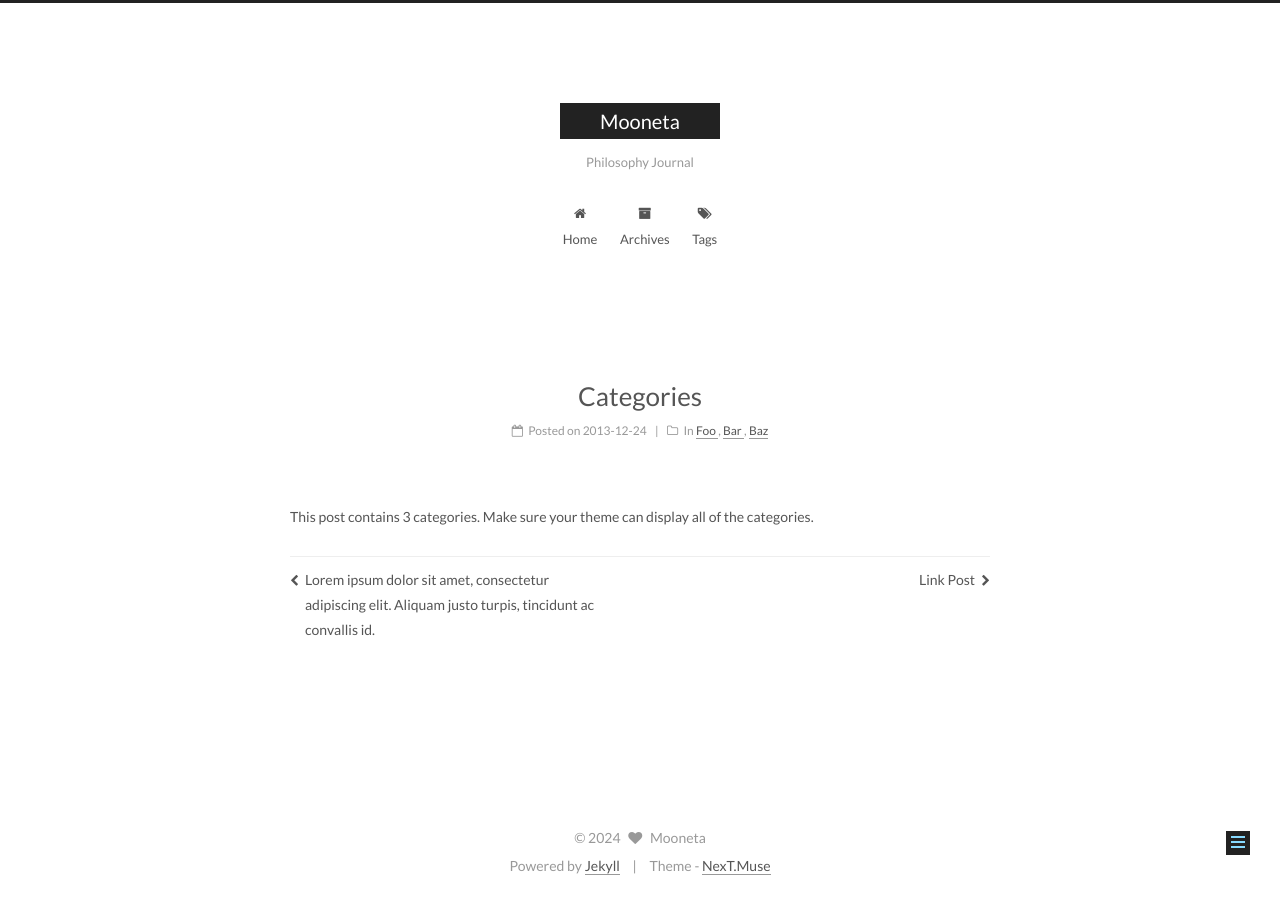
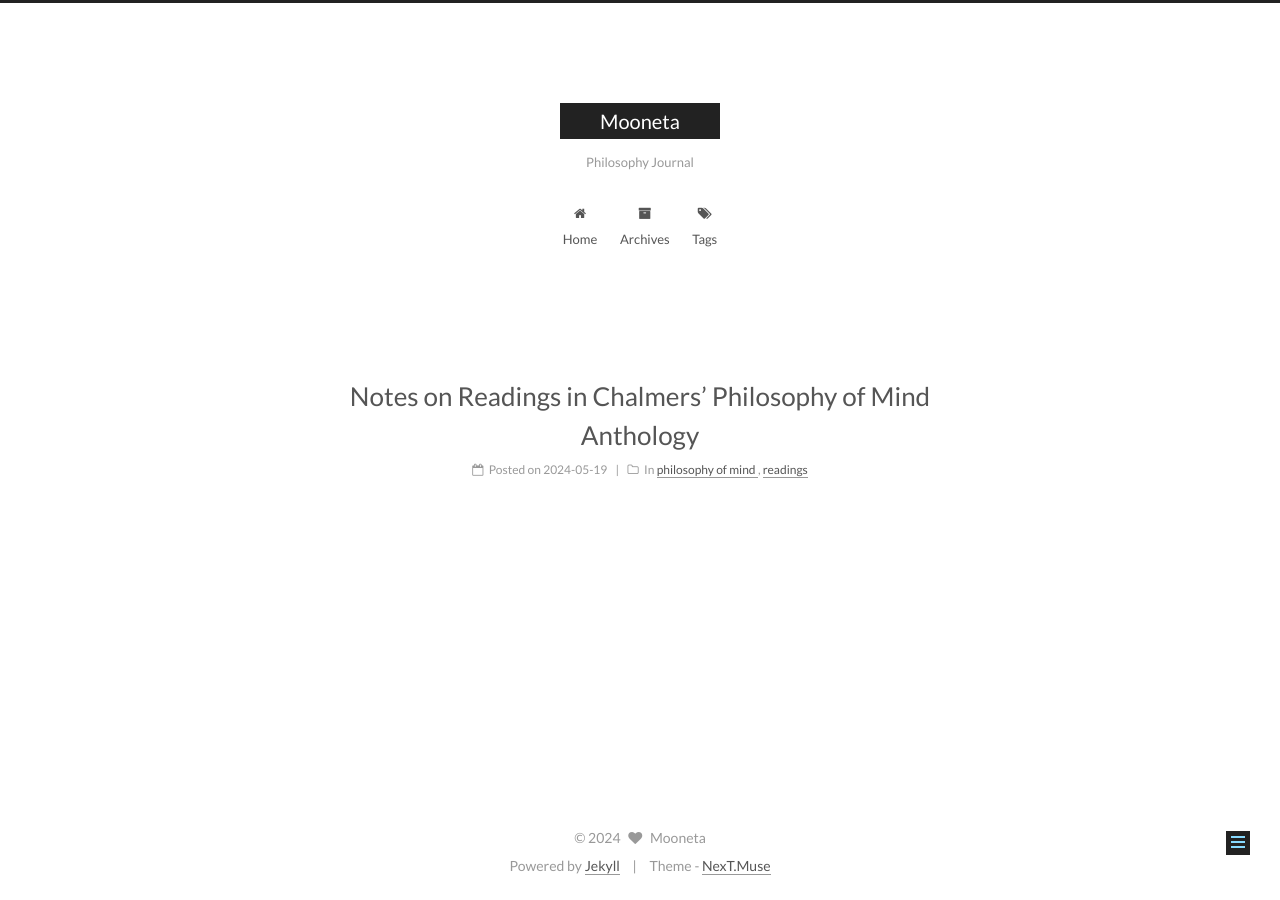
Before and after one commit to mooneta/mooneta.github.io, a Jekyll site: the page built from _posts/2013-12-24-categories.md, in a window 1280 px wide. Built offline with Jekyll 4.4.1, drawn with Linux system fonts in a browser that asks for light colours.

Commit message:
Add post

```diff
--- a/_posts/2013-12-24-categories.md
+++ b/_posts/2013-12-24-categories.md
@@ -1,10 +1,7 @@
 ---
-title: Categories
-date: 2013-12-24 23:30:09
+title: Notes on Readings in Chalmers’ Philosophy of Mind Anthology
+date: 2024-5-19 13:44:00
 categories:
-- Foo
-- Bar
-- Baz
+- philosophy of mind
+- readings
 ---
-
-This post contains 3 categories. Make sure your theme can display all of the categories.
```
Also changed, not shown: example posts/2013-12-24-elements.md (renamed from _posts/2013-12-24-elements.md), example posts/2013-12-24-link-post.md (renamed from _posts/2013-12-24-link-post.md), example posts/2013-12-24-long-title.md (renamed from _posts/2013-12-24-long-title.md), example posts/2013-12-24-tags.md (renamed from _posts/2013-12-24-tags.md), example posts/2013-12-24-中文測試.md (renamed from _posts/2013-12-24-中文測試.md), example posts/2013-12-24-日本語テスト.md (renamed from _posts/2013-12-24-日本語テスト.md), example posts/2013-12-25-block.md (renamed from _posts/2013-12-25-block.md), example posts/2013-12-25-excerpts.md (renamed from _posts/2013-12-25-excerpts.md), example posts/2013-12-26-images.md (renamed from _posts/2013-12-26-images.md), example posts/2014-02-16-Mathjax-with-jekyll.md (renamed from _posts/2014-02-16-Mathjax-with-jekyll.md), example posts/2014-11-18-gallery-post.md (renamed from _posts/2014-11-18-gallery-post.md), example posts/2015-09-19-emoji-test.md (renamed from _posts/2015-09-19-emoji-test.md), example posts/2017-07-19-highlight-test.md (renamed from _posts/2017-07-19-highlight-test.md), example posts/2017-07-20-next-tutorial.md (renamed from _posts/2017-07-20-next-tutorial.md).
